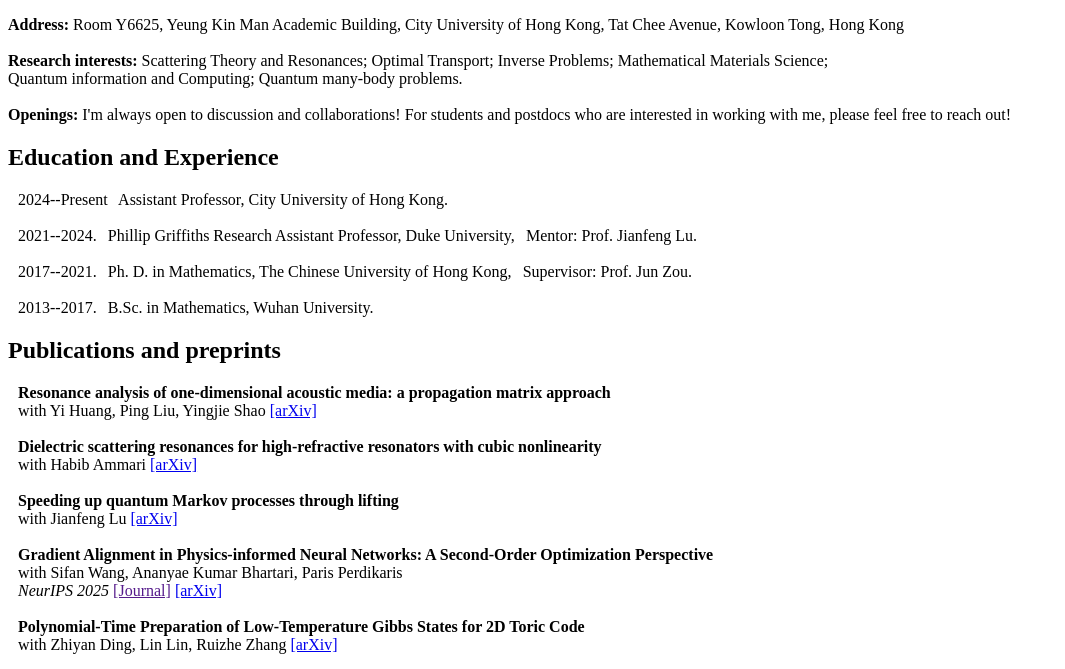
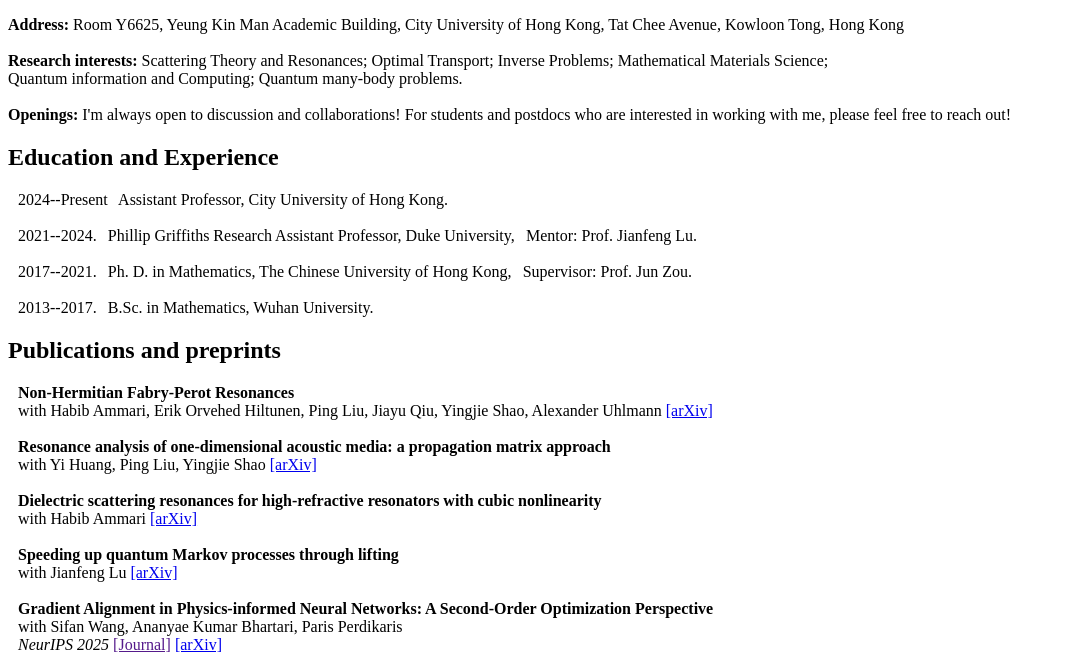
Before and after one commit to bwlimath/bwlimath.github.io, a plain HTML site: page index.html in a window 1280 px wide. Shown: the part 86-755 px from the top of the page, without its empty margins (0-1065 px from the left). Drawn offline with Linux system fonts and the light colour scheme.

Commit message:
Update index.html

```diff
--- a/index.html
+++ b/index.html
@@ -33,6 +33,10 @@
 <h2>Publications and preprints</h2>
 
 <p style="margin-left:10px">
+
+<b> Non-Hermitian Fabry-Perot Resonances </b><br>
+with Habib Ammari, Erik Orvehed Hiltunen, Ping Liu, Jiayu Qiu, Yingjie Shao, Alexander Uhlmann <a href="https://arxiv.org/abs/2601.19855">[arXiv]</a>
+<br><br>
 
 <b> Resonance analysis of one-dimensional acoustic media: a propagation matrix approach </b><br>
 with Yi Huang, Ping Liu, Yingjie Shao <a href="https://arxiv.org/abs/2512.01734">[arXiv]</a>
```
